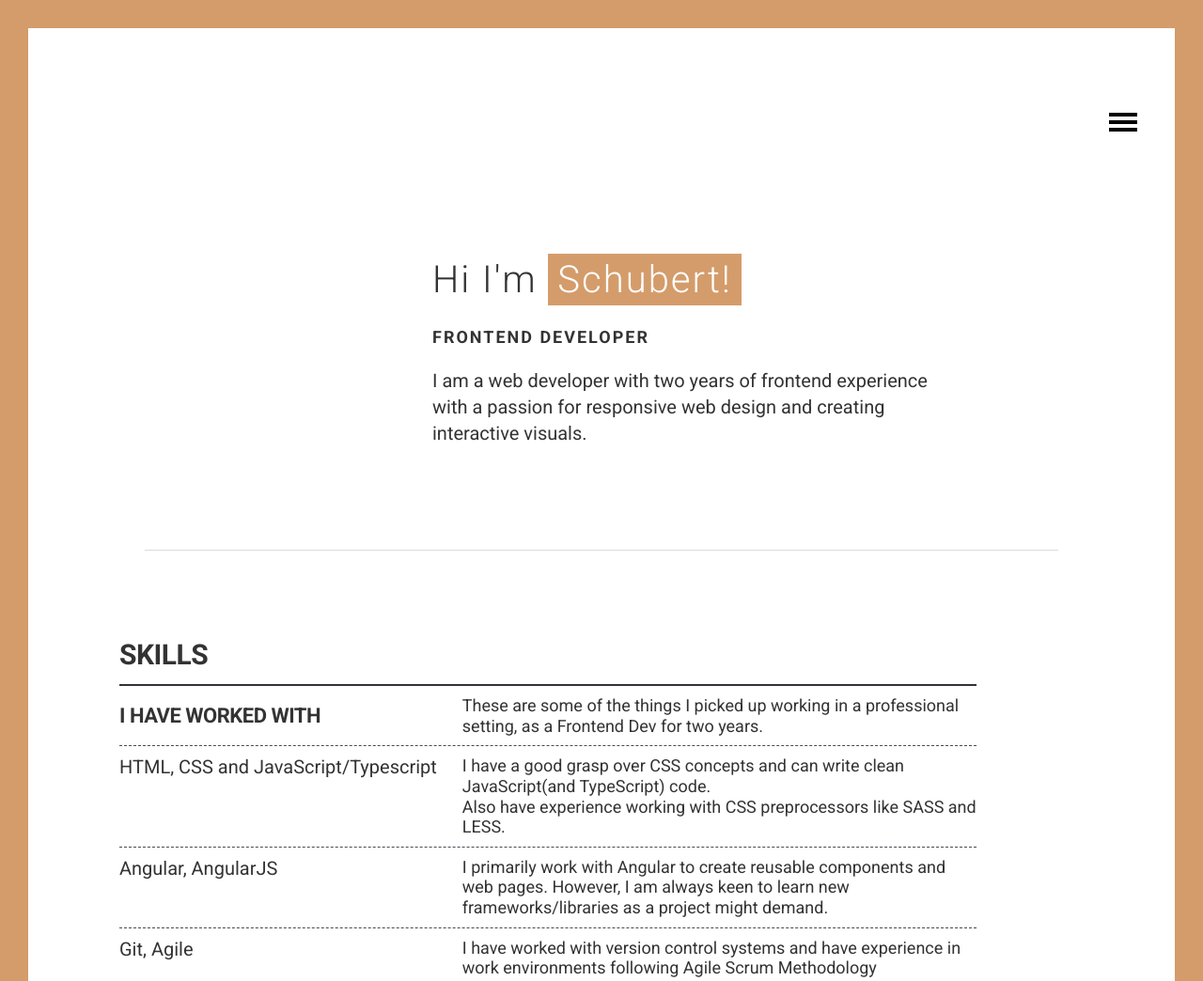
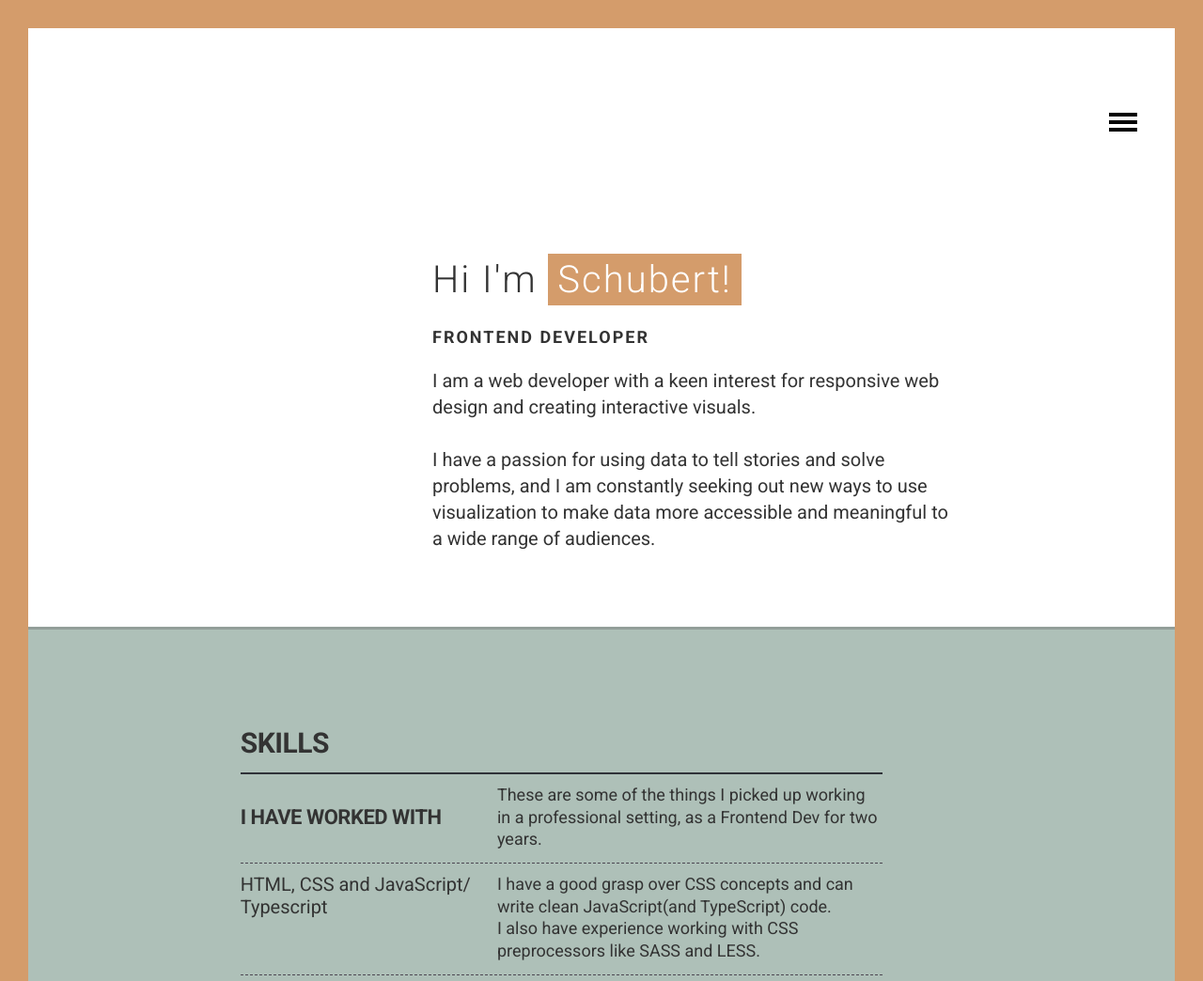
Before and after one commit to schubert-da/schubert-portfolio, a website: page index.html in a window 1280 px wide. Shown: the top 1044 px of the page at 94% size. Drawn offline with Linux system fonts and the light colour scheme; files whose address does not match are found by name.

Commit message:
secondary color changes

```diff
--- a/index.html
+++ b/index.html
@@ -58,7 +58,12 @@
                 <div class="col-md-8 pull-right">
                     <h1 class="home-heading wow fadeInUp animated">Hi I'm <span>Schubert!</span></h1>
                     <div class="text-home wow fadeInUp animated"><strong>FRONTEND DEVELOPER</strong></div>
-                    <div class="text-home-small">I am a web developer with two years of frontend experience with a passion for responsive web design and creating interactive visuals.</div>
+                    <div class="text-home-small">
+                        I am a web developer with a keen interest for responsive web design and creating interactive visuals.
+                        <br><br>
+                        I have a passion for using data to tell stories and solve problems, and I am constantly seeking out new ways to use visualization to make data more accessible and meaningful to a wide range of audiences.
+
+                    </div>
 
                 </div>
             </div>
@@ -66,13 +71,7 @@
     </div>
     <!-- /Intro -->
 
-    <div class="container">
-        <div class="row">
-            <div class="horizontal-rule"></div>
-        </div>
-    </div>
-
-    <div class="container">
+    <div class="container skills">
         <div class="skills-section">
             <div class="text-home section-header">Skills</div>
             <div class="skill-group">
@@ -80,8 +79,8 @@
                 <div class="skill-group-desc">These are some of the things I picked up working in a professional setting, as a Frontend Dev for two years.</div>
             </div>
             <div class="skill-group">
-                <div class="skill-group-name">HTML, CSS and JavaScript/Typescript</div>
-                <div class="skill-group-desc">I have a good grasp over CSS concepts and can write clean JavaScript(and TypeScript) code.<br>Also have experience working with CSS preprocessors like SASS and LESS.</div>
+                <div class="skill-group-name">HTML, CSS and JavaScript/ Typescript</div>
+                <div class="skill-group-desc">I have a good grasp over CSS concepts and can write clean JavaScript(and TypeScript) code.<br>I also have experience working with CSS preprocessors like SASS and LESS.</div>
             </div>
             <div class="skill-group">
                 <div class="skill-group-name">Angular, AngularJS</div>
--- a/styles/sass/pages/_home.scss
+++ b/styles/sass/pages/_home.scss
@@ -4,6 +4,13 @@
 
 .container{
     margin-bottom: 6rem;
+
+    &.skills{
+        width: 100%;
+        padding: 10rem 15%;
+        background: #AEC0B8;
+        border-top: 3.2px solid #939e99;
+    }
 }
 
 .banner {
@@ -230,12 +237,13 @@ figure.effect-julia:hover p {
     margin: 0 15% 0 5%;
     display: flex;
     flex-direction: column;
+
     .skill-group{
         display: flex;
         flex-direction: row;
         align-items: flex-start;
         margin-bottom: 10px;
-        padding-bottom: 10px;
+        padding-bottom: 14px;
         border-bottom: 1px dashed #4c4752;
 
         .skill-group-header{
@@ -257,7 +265,7 @@ figure.effect-julia:hover p {
 
         .skill-group-desc{
             font-size: 1.8rem;
-            line-height: 1.2;
+            line-height: 1.3;
             width: 60%;
         }
     }
@@ -442,6 +450,10 @@ figure.effect-julia:hover p {
 
 
     // MOBILE SECTION - SKILLS
+    .container.skills{
+        padding: 3rem 2rem;
+    }
+
     .skills-section{
         margin: 0 2%;
 
```
Also changed, not shown: styles/css/main.css, styles/sass/main.css, 1 other file.
